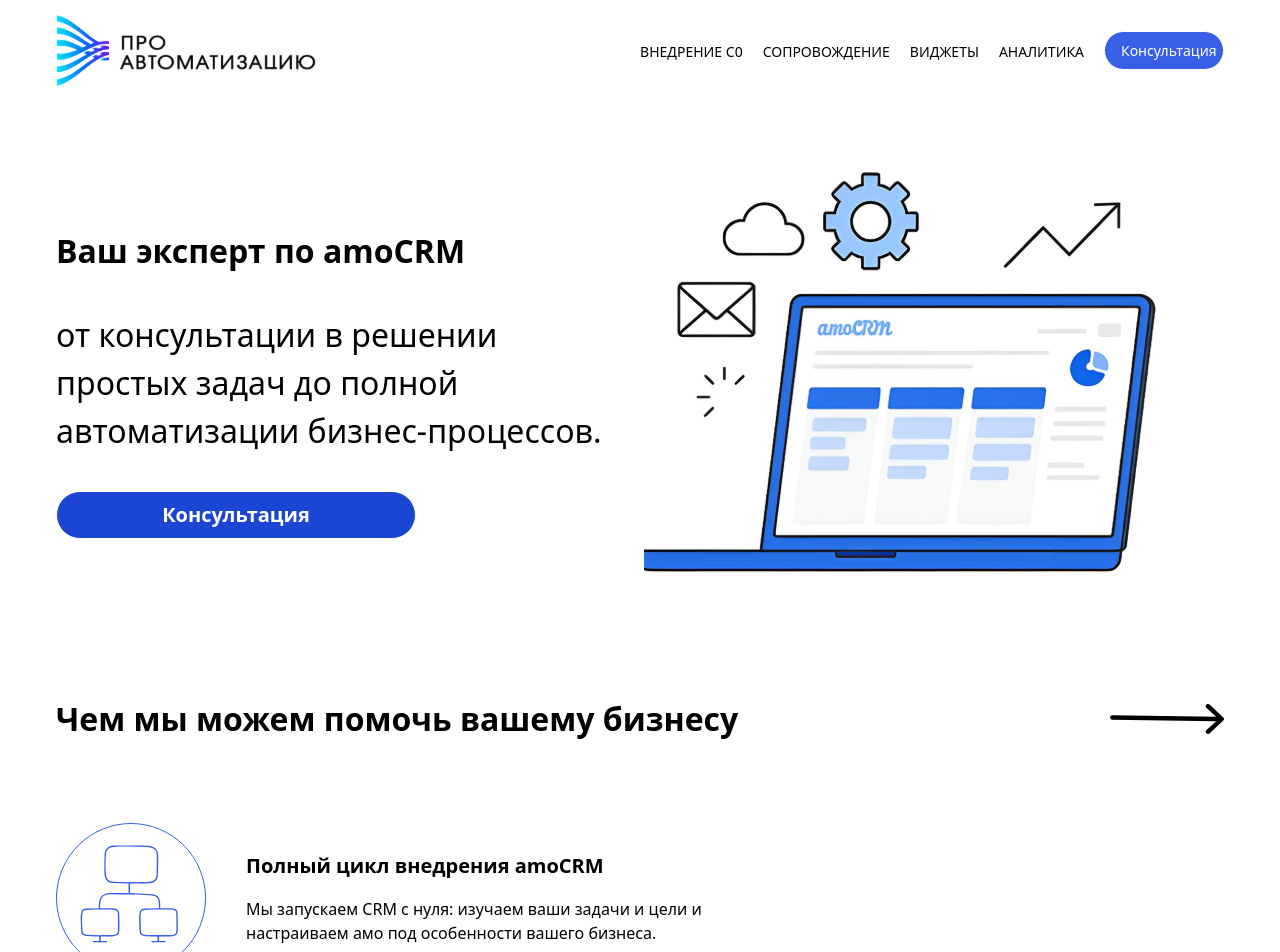
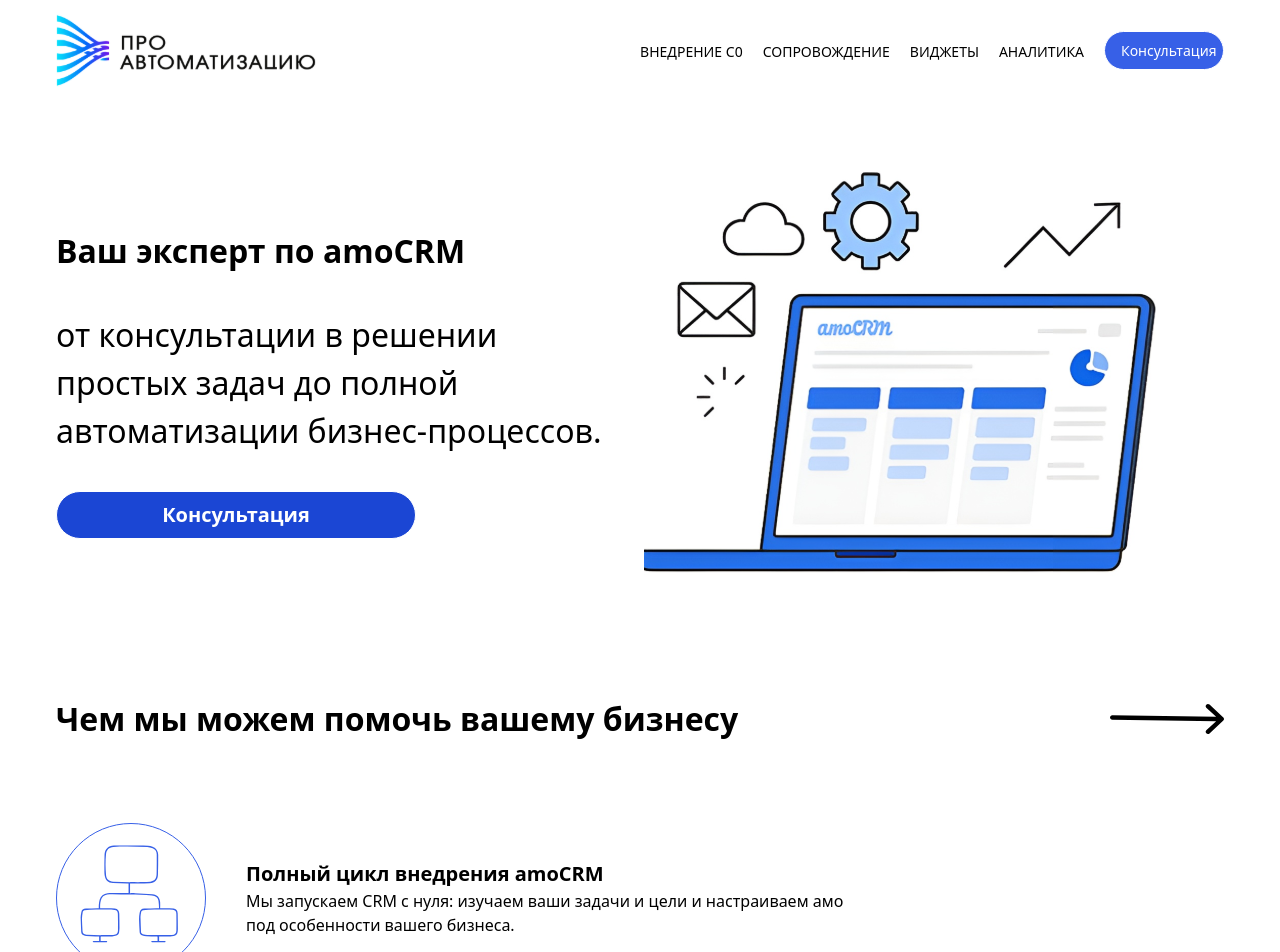
Before and after one commit to DFimp/landing_pro_automatization, a Next.js app: page / in a window 1280 px wide. Shown: the top 952 px of the page. Built offline with nearby package versions, Linux system fonts and the light colour scheme.

Commit message:
add variant

```diff
--- a/src/widgets/process/ui/ProcessItem.tsx
+++ b/src/widgets/process/ui/ProcessItem.tsx
@@ -1,31 +1,38 @@
-// components/ProcessItem.tsx
 import Image from "next/image";
 import AnimatedListItem from "@/enteties/process/ui/AnimatedListItem";
+import React, { ReactNode } from "react";
 
 interface ProcessItemProps {
     direction: "left" | "right";
-    imageSrc: string;
-    title: string;
-    description: string;
+    imageSrc?: string;
+    alt?: string;
+    title?: string;
+    description: ReactNode;
     offset?: string;
+    style?: React.CSSProperties;
+    className?: string;
 }
 
 export const ProcessItem = ({
                                 direction,
                                 imageSrc,
+                                alt = "Этап процесса",
                                 title,
                                 description,
-                                offset = ""
+                                offset = "",
+                                style,
+                                className = "",
                             }: ProcessItemProps) => {
     return (
         <AnimatedListItem
             direction={direction}
-            className={`flex items-center gap-10 ${offset}`}
+            className={`flex items-center gap-10 ${offset} ${className}`}
+            style={style}
         >
-            <Image src={imageSrc} alt='process image' width={150} height={150} />
-            <div className='content max-w-[500px] space-y-4'>
-                <h3 className='text-h5 font-semibold'>{title}</h3>
-                <p className="text-h7 font-normal">{description}</p>
+            {imageSrc && <Image src={imageSrc} alt={alt} width={150} height={150} />}
+            <div className='content max-w-[600px] space-y-4'>
+                {title && <h3 className='text-h5 font-semibold'>{title}</h3>}
+                {description}
             </div>
         </AnimatedListItem>
     );
```
